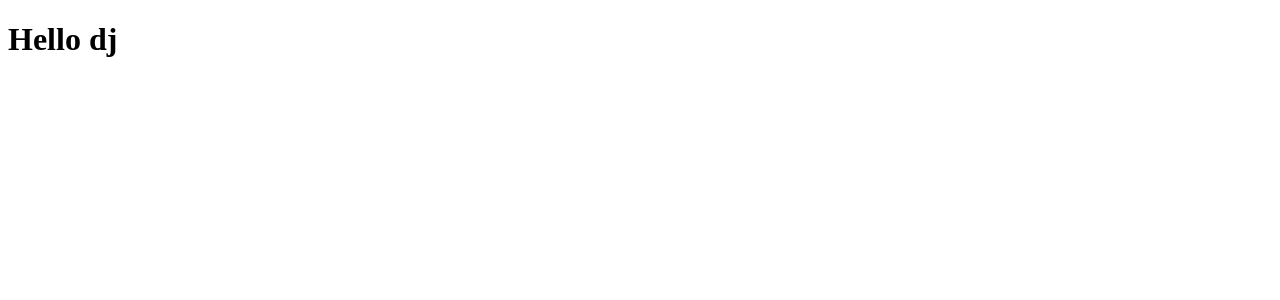
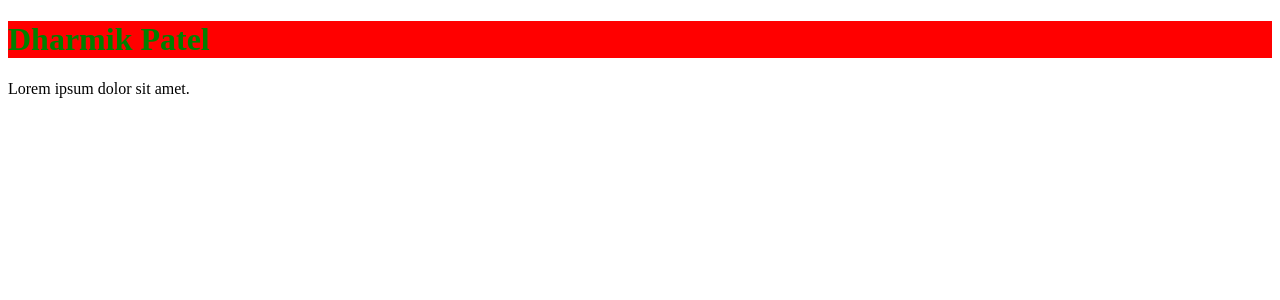
Before and after one commit to dharmikpatel21/Todo-Application, a React app: page / in a window 1280 px wide. Shown: the top 300 px of the page. Built offline with nearby package versions, Linux system fonts and the light colour scheme.

Commit message:
react setup completed

```diff
--- /dev/null
+++ b/src/app.jsx
@@ -0,0 +1,18 @@
+import React from 'react'
+
+const bgColor = "red"
+const color = "green"
+const App = () => {
+    return (
+        <>
+            <h1 style={{
+                backgroundColor: bgColor,
+                color
+                }}>
+                Dharmik Patel
+                </h1>
+            <p>Lorem ipsum dolor sit amet.</p>
+        </>
+    );
+};
+export default App;
--- a/src/index.js
+++ b/src/index.jsx
@@ -1,7 +1,8 @@
 import React from 'react';
 import { createRoot } from 'react-dom/client';
+import App from "./app.jsx"
 
 
 const container = document.getElementById('app');
 const root = createRoot(container); // createRoot(container!) if you use TypeScript
-root.render(<h1>Hello dj</h1>);
+root.render(<App/>);
--- a/src/style.css
+++ b/src/style.css
@@ -2,25 +2,6 @@
 @tailwind components;
 @tailwind utilities;
 
-header {
-    display: flex;
-    gap: 20px;
-    & > .logo {
-        color: brown;
-        &.bluelogo {
-            color: blue;
-        }
-    }
-
-    & > nav {
-        background-color: aqua;
-        display: flex;
-        gap: 20px;
-
-        & > ul {
-            display: flex;
-            flex-direction: column;
-            gap: 1 0px;
-        }
-    }
+h1{
+    color: brown;
 }
--- a/webpack.common.js
+++ b/webpack.common.js
@@ -2,7 +2,7 @@ const path = require('path');
 const HtmlWebpackPlugin = require('html-webpack-plugin');
 
 module.exports = {
-    entry: './src/index.js',
+    entry: './src/index.jsx',
     output: {
         path: path.resolve(__dirname, 'dist'),
         filename: 'main.js',
@@ -11,7 +11,7 @@ module.exports = {
     module: {
         rules: [
             {
-                test: /\.js$/,
+                test: /\.jsx?$/,
                 exclude: /node_modules/,
                 use: 'babel-loader',
             },
```
